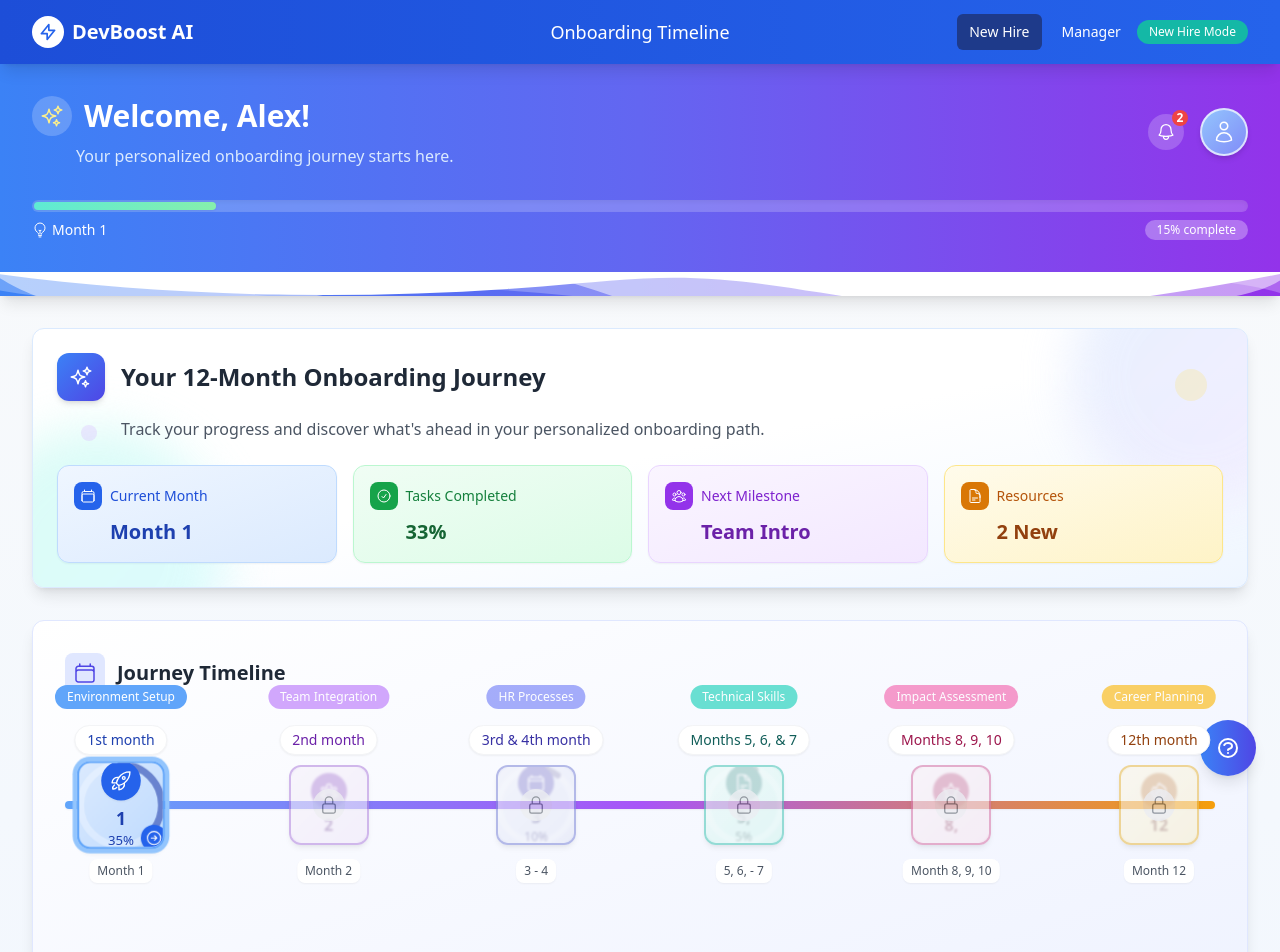
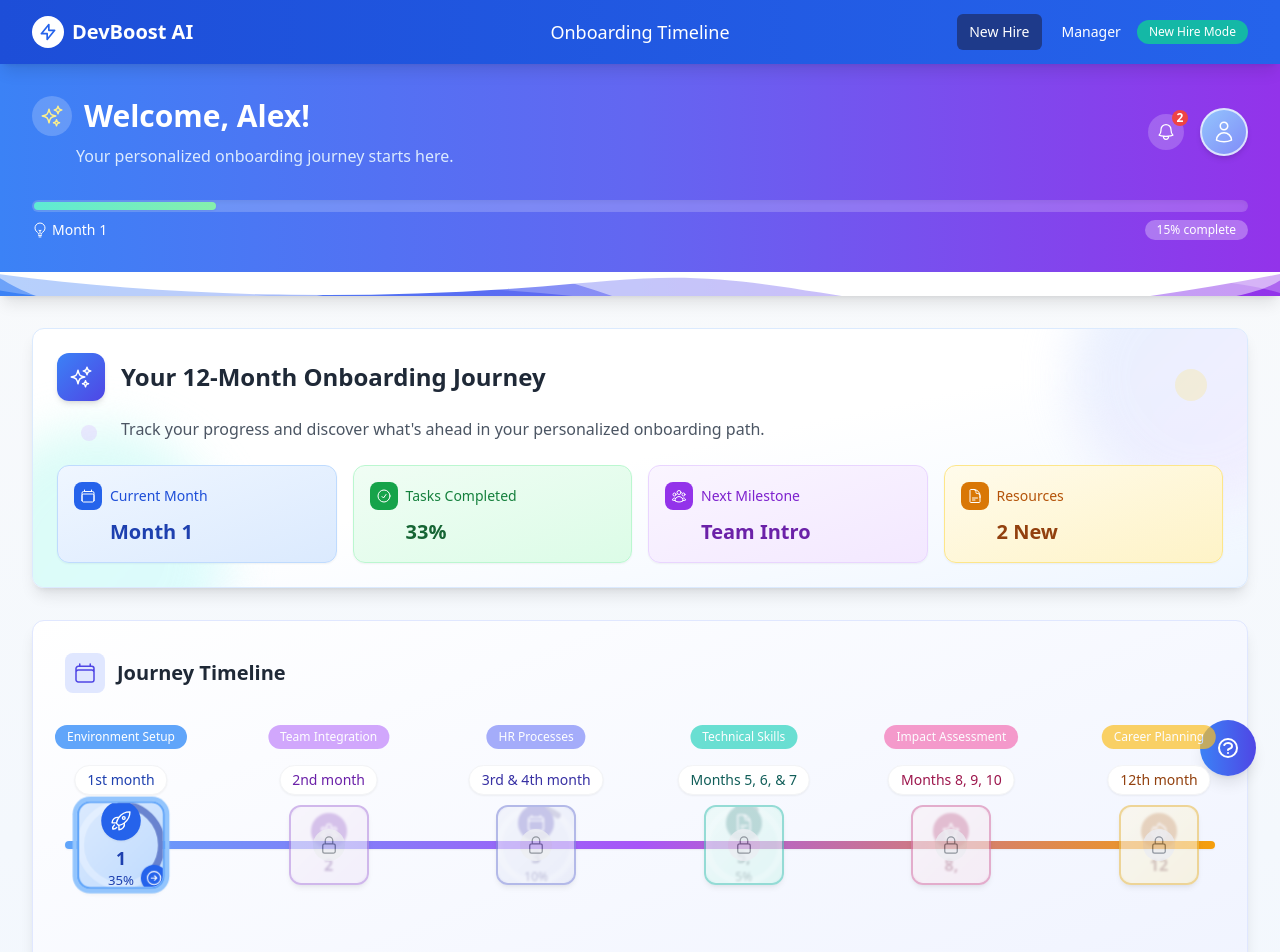
Before and after one commit to currylaksa/UTMHack2025, a React (Vite) app in the folder devboostai/: page /newhire/timeline in a window 1280 px wide. Shown: the top 952 px of the page. Built offline with nearby package versions, Linux system fonts and the light colour scheme.

Commit message:
Update TimelineView.jsx

```diff
--- a/devboostai/src/pages/newhires/TimelineView.jsx
+++ b/devboostai/src/pages/newhires/TimelineView.jsx
@@ -370,7 +370,7 @@ function TimelineView() {
 
       {/* Timeline Visualization - Desktop View (hidden on mobile) */}
       <div className="bg-gradient-to-br from-white to-indigo-50 p-8 rounded-xl shadow-lg border border-indigo-100 hidden md:block">
-        <div className="flex items-center mb-6">
+        <div className="flex items-center mb-12">
           <div className="bg-indigo-100 p-2 rounded-lg">
             <CalendarIcon className="h-6 w-6 text-indigo-600" />
           </div>
@@ -378,7 +378,7 @@ function TimelineView() {
         </div>
 
         {/* Redesigned timeline with clearer labels and spacing */}
-        <div className="relative px-4 py-12">
+        <div className="relative px-4 py-16">
           {/* Connecting Line with gradient - now thinner for better aesthetics */}
           <div className="absolute top-1/2 left-0 right-0 h-2 bg-gradient-to-r from-blue-400 via-purple-500 to-amber-500 transform -translate-y-1/2 z-0 rounded-full shadow-sm"></div>
 
@@ -495,14 +495,14 @@ function TimelineView() {
                     </div>
                   </button>
 
-                  {/* Month information displayed below - clear format for month ranges */}
-                  <div className="absolute top-full pt-3 left-1/2 transform -translate-x-1/2 text-center">
+                  {/* Month information displayed below - REMOVING THIS REDUNDANT SECTION */}
+                  {/* <div className="absolute top-full pt-3 left-1/2 transform -translate-x-1/2 text-center">
                     <span className="text-xs inline-block px-2 py-1 bg-white rounded-lg shadow-sm text-gray-600 whitespace-nowrap">
                       {typeof stage.month === 'string' && stage.month.includes('&') ?
                         stage.month.replace('&', '-') :
                         `Month ${stage.month}`}
                     </span>
-                  </div>
+                  </div> */}
                 </div>
               );
             })}
```
